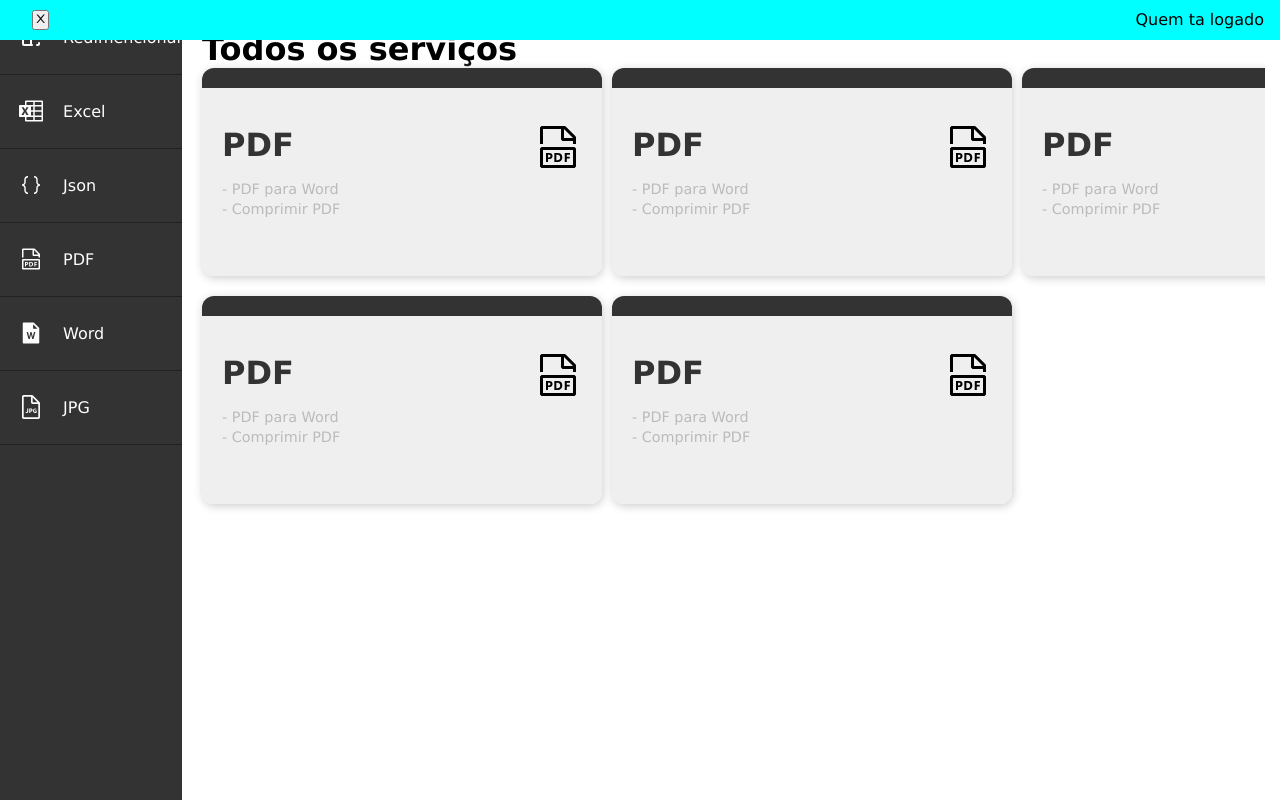
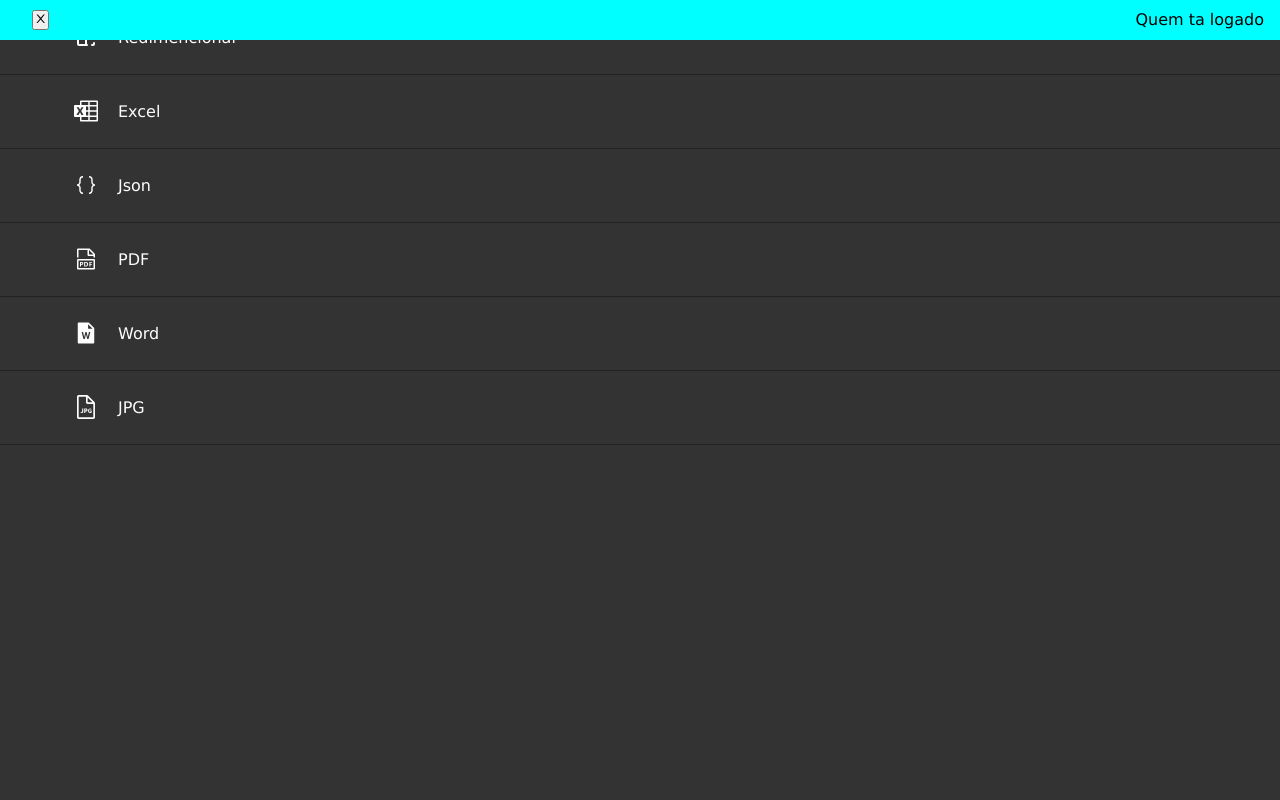
Before and after one commit to Joao-Pedro15/devHelper-frontend, a React (Create React App) app in the folder client/: page /home in a window 1280 px wide. Shown: the top 800 px of the page. Built offline with nearby package versions, Linux system fonts and the light colour scheme.

Commit message:
style: adding property isToggle in sidebar

```diff
--- a/client/src/components/Layout/index.tsx
+++ b/client/src/components/Layout/index.tsx
@@ -12,7 +12,7 @@
   return (
     <S.Container isToggle={toggle}>
       <Header setToggle={setToggle} toggle={toggle} />
-      <Sidebar />
+      <Sidebar isToggle={toggle} />
       { children }
     </S.Container>
   )
--- a/client/src/components/Layout/style.ts
+++ b/client/src/components/Layout/style.ts
@@ -4,32 +4,7 @@
   isToggle: boolean
 }
 
-const toggle = `
-"a1 a1 a1 a1 a1 a1"
-"a2 a3 a3 a3 a3 a3"
-"a2 a3 a3 a3 a3 a3"
+export const Container = styled.div<IProps>`
+  display: block;
+  overflow-x: hidden;
 `
-const notToggle = `
-"a1 a1 a1"
-"a3 a3 a3"
-"a3 a3 a3"
-`
-
-export const Container = styled.div<IProps>`
-  display: grid;
-  grid-template-areas: ${({isToggle}) => isToggle === true ? toggle : notToggle};
-
-
-  header:first-of-type {
-    grid-area: a1;
-  }
-
-  aside:first-of-type {
-    grid-area: a2;
-  }
-
-  main:first-of-type {
-    grid-area: a3;
-    padding: 30px 20px;
-  }
-`
```
